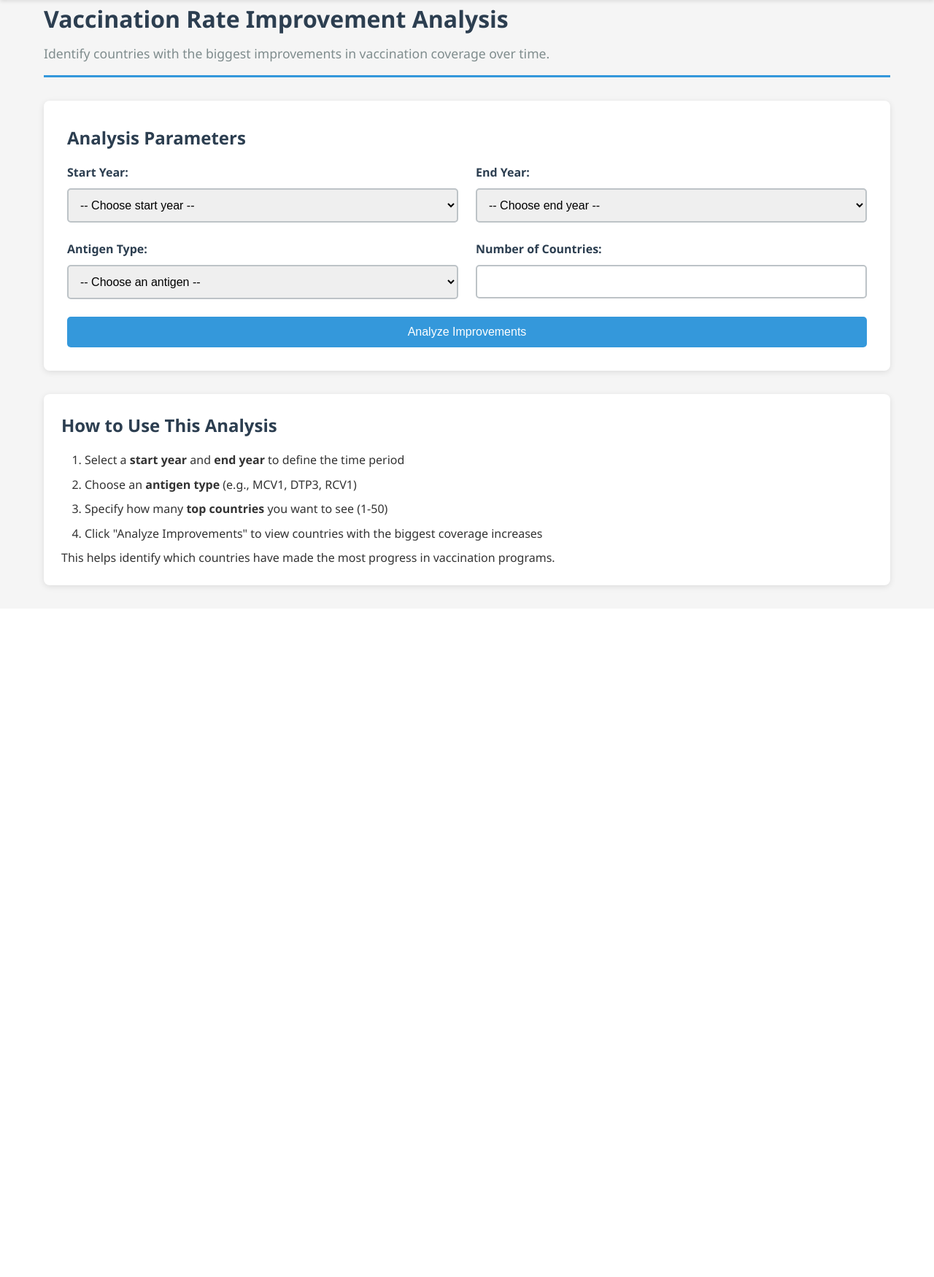
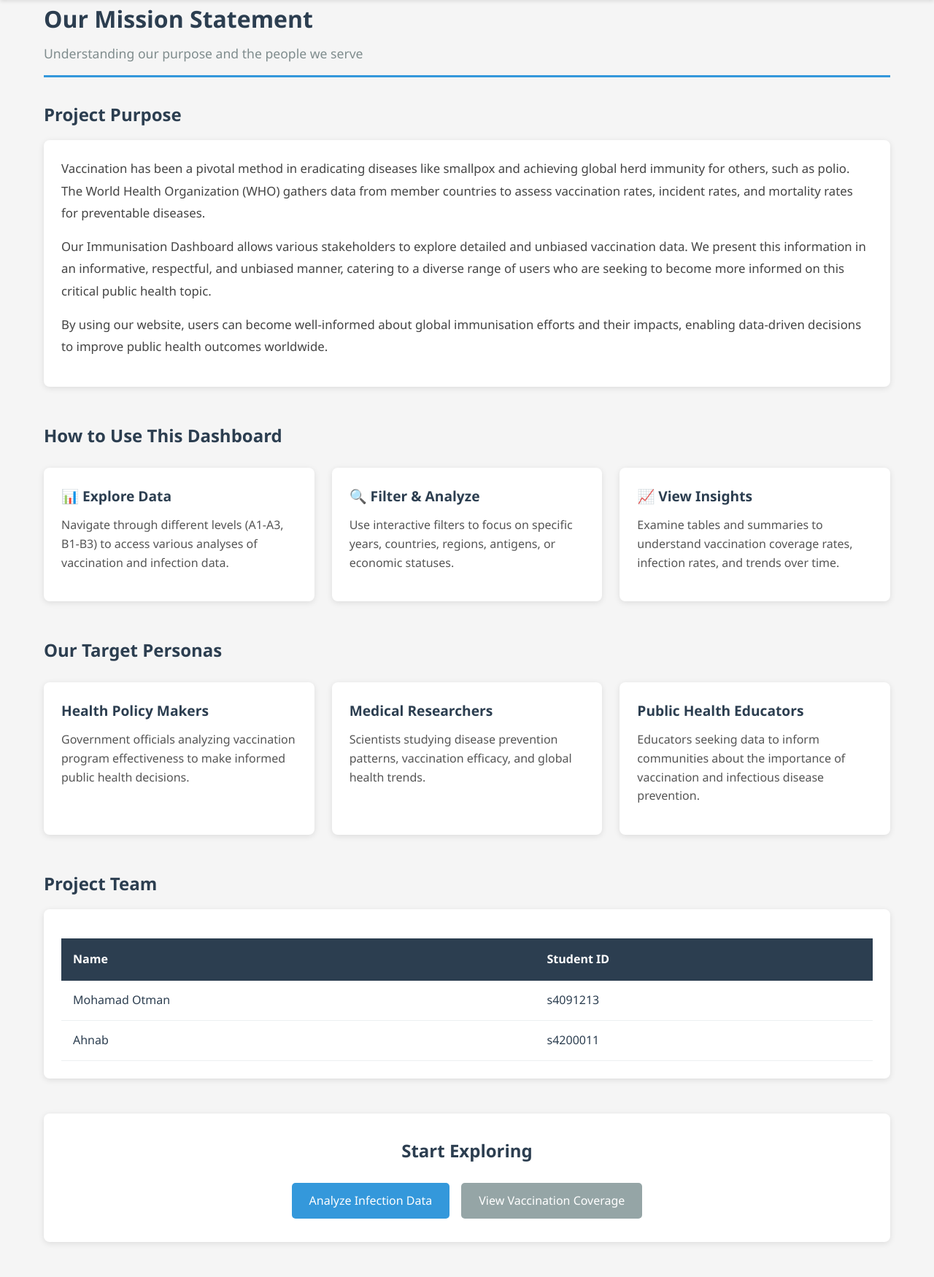
Before and after one commit to Otmn005/immunisation-webapp, a Flask app: page /b_level1 in a window 1280 px wide. Shown: the part 222-1972 px from the top of the page at 73% size. Before the commit the page ends 1031 px from the top, so only its background shows below. Run offline with Flask 3, Linux system fonts and the light colour scheme; data that the repository does not hold is empty.

Commit message:
Revise B-Level 1 template for mission statement
Updated the B-Level 1 template to reflect the new mission statement and usage instructions, replacing the previous analysis content.

```diff
--- a/templates/b_level1.html
+++ b/templates/b_level1.html
@@ -1,135 +1,106 @@
 
 {% extends "base.html" %}
 
-{% block title %}A-Level 3 - Improvement Analysis{% endblock %}
+{% block title %}B-Level 1 - Mission Statement{% endblock %}
 
 {% block content %}
 <section class="page-header">
-    <h2>Vaccination Rate Improvement Analysis</h2>
-    <p>Identify countries with the biggest improvements in vaccination coverage over time.</p>
+    <h2>Our Mission Statement</h2>
+    <p>Understanding our purpose and the people we serve</p>
 </section>
 
-<!-- Error message display -->
-{% if error_message %}
-<div class="alert alert-error" role="alert" aria-live="polite">
-    <strong>Error:</strong> {{ error_message }}
-</div>
-{% endif %}
-
-<!-- Filter form -->
-<section class="filter-section">
-    <h3>Analysis Parameters</h3>
-    <form method="POST" action="{{ url_for('a_level3') }}" class="filter-form">
-        <div class="form-row">
-            <div class="form-group">
-                <label for="start_year">Start Year:</label>
-                <select id="start_year" name="start_year" required aria-label="Select start year" aria-required="true">
-                    <option value="">-- Choose start year --</option>
-                    {% for year in years %}
-                    <option value="{{ year }}" {% if start_year and start_year == year|string %}selected{% endif %}>{{ year }}</option>
-                    {% endfor %}
-                </select>
-            </div>
-
-            <div class="form-group">
-                <label for="end_year">End Year:</label>
-                <select id="end_year" name="end_year" required aria-label="Select end year" aria-required="true">
-                    <option value="">-- Choose end year --</option>
-                    {% for year in years %}
-                    <option value="{{ year }}" {% if end_year and end_year == year|string %}selected{% endif %}>{{ year }}</option>
-                    {% endfor %}
-                </select>
-            </div>
-        </div>
-
-        <div class="form-row">
-            <div class="form-group">
-                <label for="antigen">Antigen Type:</label>
-                <select id="antigen" name="antigen" required aria-label="Select antigen type" aria-required="true">
-                    <option value="">-- Choose an antigen --</option>
-                    {% for antigen in antigens %}
-                    <option value="{{ antigen }}" {% if selected_antigen == antigen %}selected{% endif %}>{{ antigen }}</option>
-                    {% endfor %}
-                </select>
-            </div>
-
-            <div class="form-group">
-                <label for="top_n">Number of Countries:</label>
-                <input type="number" id="top_n" name="top_n" min="1" max="50" value="{{ top_n }}" required
-                       aria-label="Number of top countries to display" aria-required="true">
-            </div>
-        </div>
-
-        <button type="submit" class="btn btn-primary" aria-label="Analyze vaccination improvements">Analyze Improvements</button>
-    </form>
+<!-- Mission statement -->
+<section class="mission-section">
+    <h3>Project Purpose</h3>
+    <div class="content-box">
+        <p class="mission-text">
+            Vaccination has been a pivotal method in eradicating diseases like smallpox and achieving
+            global herd immunity for others, such as polio. The World Health Organization (WHO) gathers
+            data from member countries to assess vaccination rates, incident rates, and mortality rates
+            for preventable diseases.
+        </p>
+        <p class="mission-text">
+            Our Immunisation Dashboard allows various stakeholders to explore detailed and unbiased
+            vaccination data. We present this information in an informative, respectful, and unbiased
+            manner, catering to a diverse range of users who are seeking to become more informed on
+            this critical public health topic.
+        </p>
+        <p class="mission-text">
+            By using our website, users can become well-informed about global immunisation efforts
+            and their impacts, enabling data-driven decisions to improve public health outcomes worldwide.
+        </p>
+    </div>
 </section>
 
-<!-- Results section -->
-{% if start_year and end_year and selected_antigen %}
-<section class="results-section">
-    <h3>Top Countries with Biggest Improvement: {{ selected_antigen }} ({{ start_year }} - {{ end_year }})</h3>
+<!-- How to use the site -->
+<section class="usage-section">
+    <h3>How to Use This Dashboard</h3>
+    <div class="cards">
+        <article class="card">
+            <h4>📊 Explore Data</h4>
+            <p>Navigate through different levels (A1-A3, B1-B3) to access various analyses of vaccination and infection data.</p>
+        </article>
+        <article class="card">
+            <h4>🔍 Filter & Analyze</h4>
+            <p>Use interactive filters to focus on specific years, countries, regions, antigens, or economic statuses.</p>
+        </article>
+        <article class="card">
+            <h4>📈 View Insights</h4>
+            <p>Examine tables and summaries to understand vaccination coverage rates, infection rates, and trends over time.</p>
+        </article>
+    </div>
+</section>
 
-    {% if results %}
+<!-- Target personas (static) -->
+<section class="personas-section">
+    <h3>Our Target Personas</h3>
+    <div class="cards">
+        <article class="card persona-card">
+            <h4>Health Policy Makers</h4>
+            <p>Government officials analyzing vaccination program effectiveness to make informed public health decisions.</p>
+        </article>
+        <article class="card persona-card">
+            <h4>Medical Researchers</h4>
+            <p>Scientists studying disease prevention patterns, vaccination efficacy, and global health trends.</p>
+        </article>
+        <article class="card persona-card">
+            <h4>Public Health Educators</h4>
+            <p>Educators seeking data to inform communities about the importance of vaccination and infectious disease prevention.</p>
+        </article>
+    </div>
+</section>
+
+<!-- Team members (static) -->
+<section class="team-section">
+    <h3>Project Team</h3>
     <div class="table-container">
-        <table class="data-table" role="table" aria-label="Countries with largest vaccination rate improvements">
+        <table class="data-table" role="table" aria-label="Project team members">
             <thead>
                 <tr>
-                    <th scope="col">Rank</th>
-                    <th scope="col">Country</th>
-                    <th scope="col">Coverage Increase (%)</th>
-                    <th scope="col">Start Coverage ({{ start_year }})</th>
-                    <th scope="col">End Coverage ({{ end_year }})</th>
+                    <th scope="col">Name</th>
+                    <th scope="col">Student ID</th>
                 </tr>
             </thead>
             <tbody>
-                {% for row in results %}
                 <tr>
-                    <td><strong>{{ loop.index }}</strong></td>
-                    <td>{{ row['country_name'] }}</td>
-                    <td class="highlight"><strong>+{{ "%.2f"|format(row['rate_increase']) }}%</strong></td>
-                    <td>{{ "%.1f"|format(row['start_coverage']) }}%</td>
-                    <td>{{ "%.1f"|format(row['end_coverage']) }}%</td>
+                    <td>Mohamad Otman</td>
+                    <td>s4091213</td>
                 </tr>
-                {% endfor %}
+                <tr>
+                    <td>Ahnab</td>
+                    <td>s4200011</td>
+                </tr>
             </tbody>
         </table>
-        <p class="result-count" aria-live="polite">Showing top {{ results|length }} countries</p>
     </div>
+</section>
 
-    <!-- Summary information -->
-    <div class="info-box">
-        <h4>Analysis Summary</h4>
-        <p>
-            This analysis shows countries that achieved the highest increase in {{ selected_antigen }}
-            vaccination coverage between {{ start_year }} and {{ end_year }}. A positive coverage increase
-            indicates improved vaccination rates during this period.
-        </p>
+<!-- Call to action -->
+<section class="cta-section">
+    <h3>Start Exploring</h3>
+    <div class="button-group">
+        <a href="{{ url_for('b_level2') }}" class="btn btn-primary" aria-label="Analyze infection data by economic status">Analyze Infection Data</a>
+        <a href="{{ url_for('a_level2') }}" class="btn btn-secondary" aria-label="View vaccination coverage">View Vaccination Coverage</a>
     </div>
-    {% else %}
-    <div class="alert alert-info" role="alert" aria-live="polite">
-        No improvement data found for {{ selected_antigen }} between {{ start_year }} and {{ end_year }}.
-        This may occur if:
-        <ul>
-            <li>No countries showed improvement during this period</li>
-            <li>Data is unavailable for the selected years</li>
-            <li>The end year is before or same as the start year</li>
-        </ul>
-    </div>
-    {% endif %}
 </section>
-{% endif %}
-
-<!-- Instructions -->
-{% if not start_year or not end_year or not selected_antigen %}
-<section class="info-box">
-    <h3>How to Use This Analysis</h3>
-    <ol>
-        <li>Select a <strong>start year</strong> and <strong>end year</strong> to define the time period</li>
-        <li>Choose an <strong>antigen type</strong> (e.g., MCV1, DTP3, RCV1)</li>
-        <li>Specify how many <strong>top countries</strong> you want to see (1-50)</li>
-        <li>Click "Analyze Improvements" to view countries with the biggest coverage increases</li>
-    </ol>
-    <p>This helps identify which countries have made the most progress in vaccination programs.</p>
-</section>
-{% endif %}
 {% endblock %}
```
